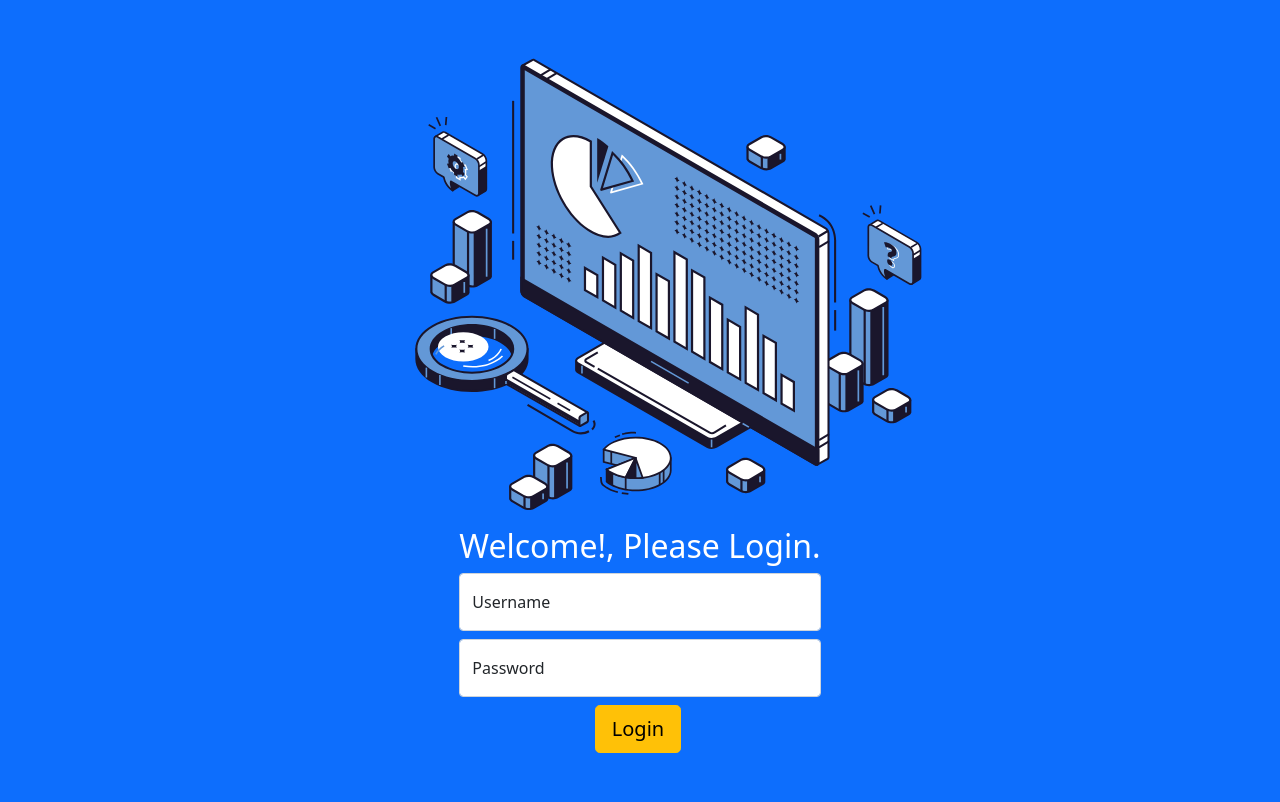
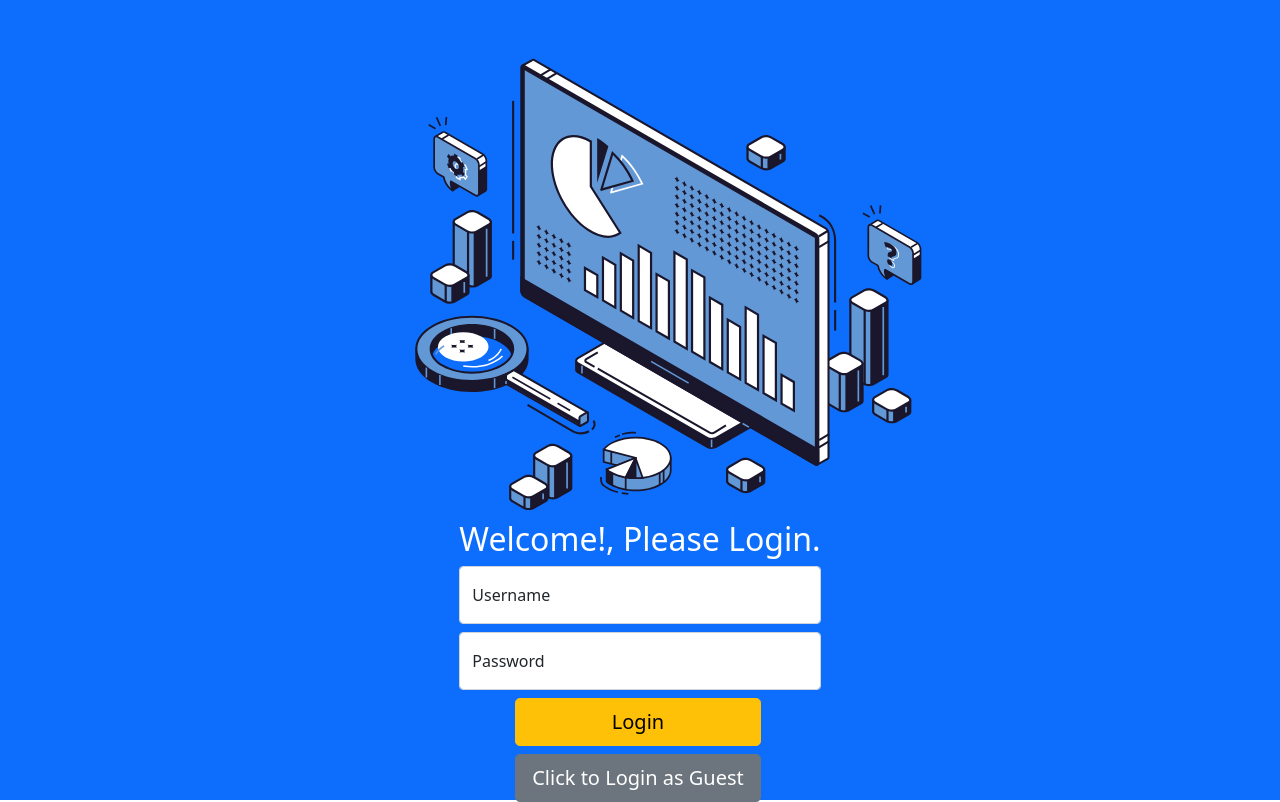
Before and after one commit to agiledev0115/erp_webapp, a Django app: page /accounts/login/ in a window 1280 px wide. Before the commit the page ends 753 px from the top, so only its background shows below. Run offline with Django 4.2, Linux system fonts and the light colour scheme; parts of the project's set-up code (start-up, migrations or seed data) failed here and were passed over.

Commit message:
click to login as guest added

```diff
--- a/code/frontend/templates/registration/login.html
+++ b/code/frontend/templates/registration/login.html
@@ -59,10 +59,20 @@
                             </div>
                             <div class="justify-content-center d-grid gap-2">
                             <button type="submit" class="btn btn-warning btn-lg me-md-1 ">Login</button>
+                            <button type="submit" class="btn btn-secondary btn-lg me-md-1 "  form="guestLogin">Click to Login as Guest</button>
                             </div>
 
                         </div>
                     </form>
+                    <div style="display: none;">
+                        <form method="POST" action="{%url 'login'%}" id="guestLogin">
+                            {%csrf_token%}
+                            <input type="hidden" name="next" value="{{next}}">
+                            <input type="hidden" name="username" value="guest">
+                            <input type="hidden" name="password" value="guest">
+                        </form>
+
+                    </div>
 
                 </div>
             </div>
```
